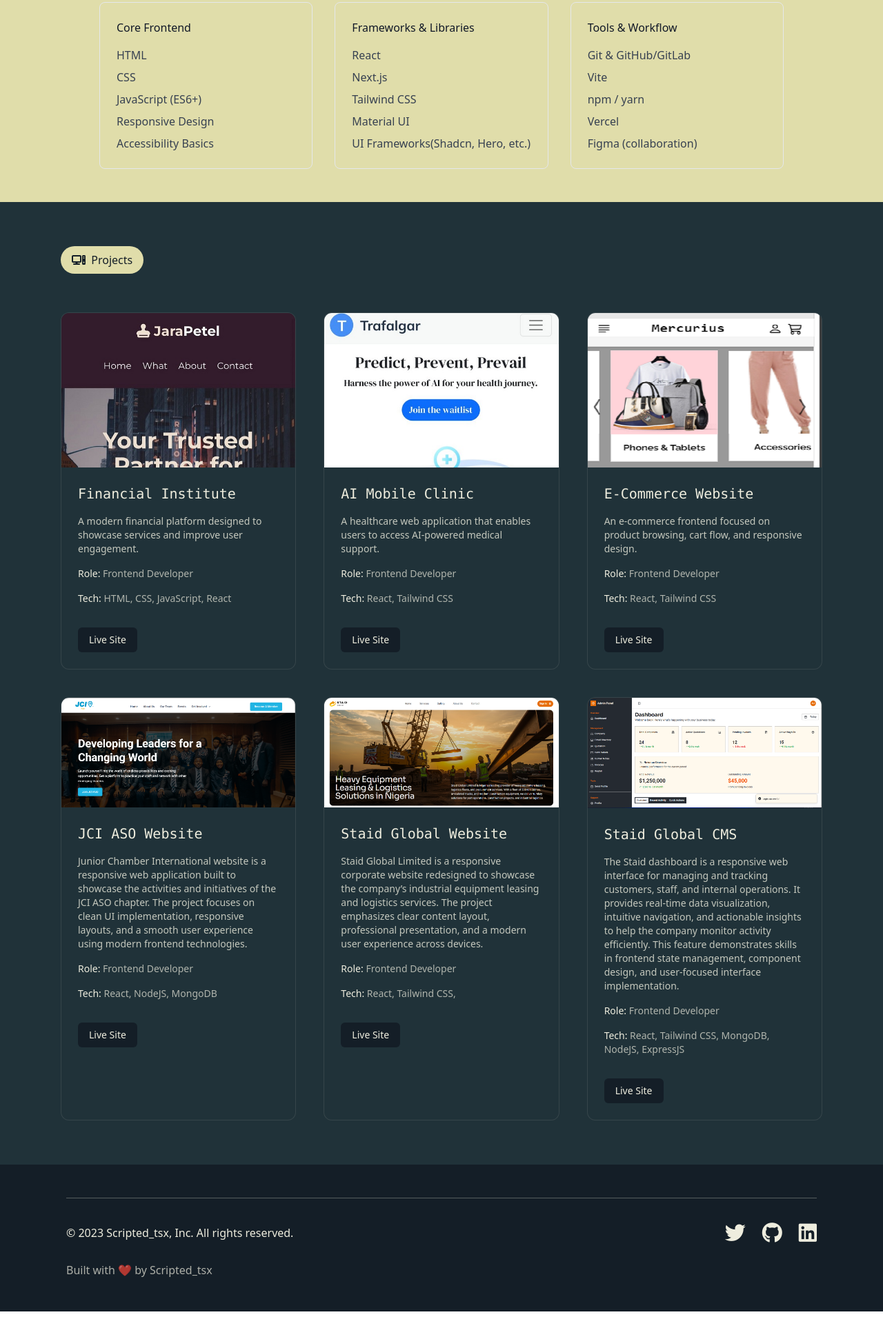
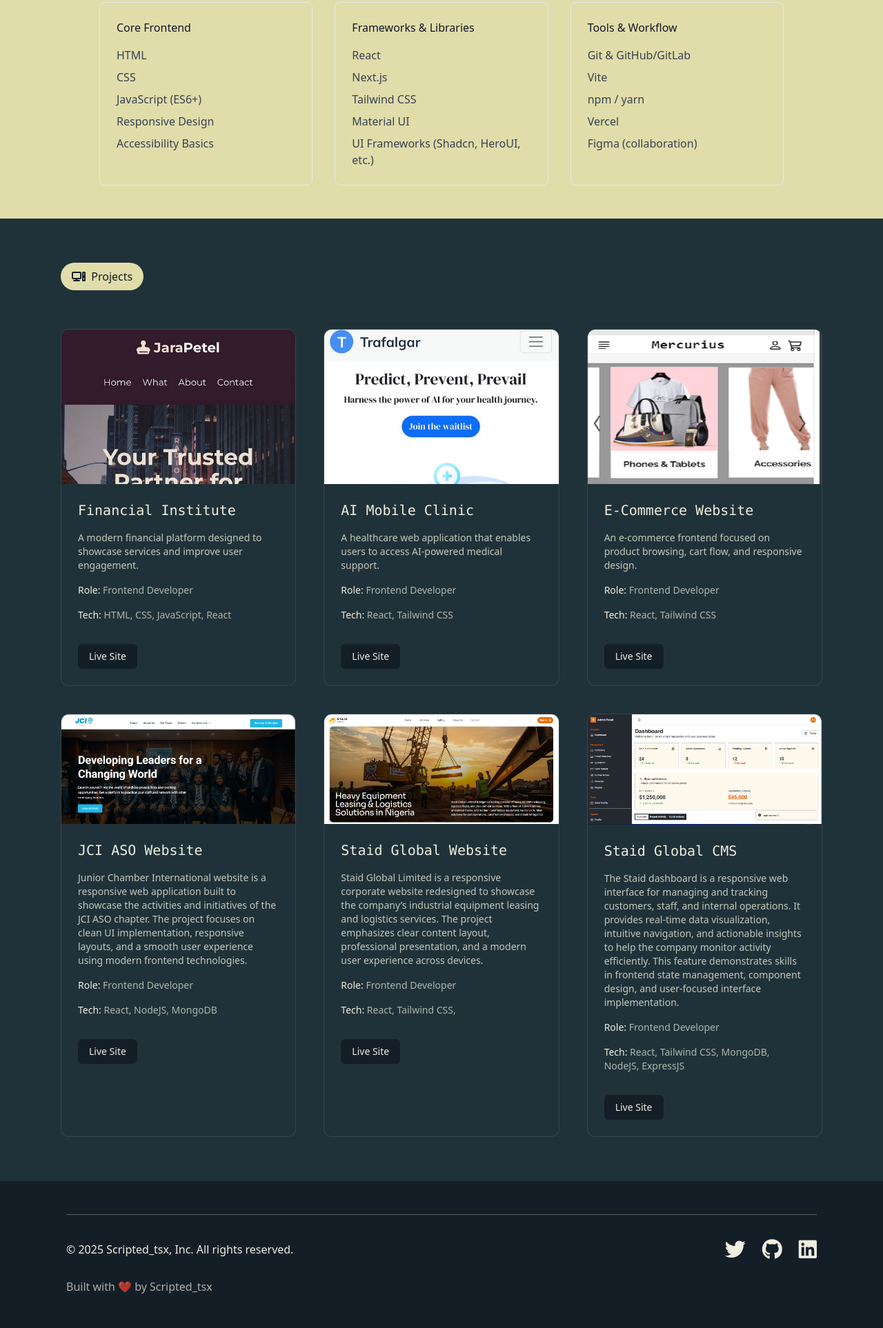
Before and after one commit to Yusuf-Najeeb/final-Portfolio, a plain HTML site: page index.html in a window 1280 px wide. Shown: the part 1211-3137 px from the top of the page at 69% size. Before the commit the page ends 3113 px from the top, so only its background shows below. Drawn offline with nearby package versions, Linux system fonts and the light colour scheme.

Commit message:
Modified: Sections and contents

```diff
--- a/index.html
+++ b/index.html
@@ -262,7 +262,7 @@
                   <li>Next.js</li>
                   <li>Tailwind CSS</li>
                   <li>Material UI</li>
-                  <li>UI Frameworks(Shadcn, Hero, etc.)</li>
+                  <li>UI Frameworks (Shadcn, HeroUI, etc.)</li>
                 </ul>
               </div>
 
@@ -562,7 +562,7 @@
         >
           <!-- Copyright -->
           <p class="text-sm md:text-base">
-            © 2023 Scripted_tsx, Inc. All rights reserved.
+            © 2025 Scripted_tsx, Inc. All rights reserved.
           </p>
 
           <!-- Social Links -->
```
